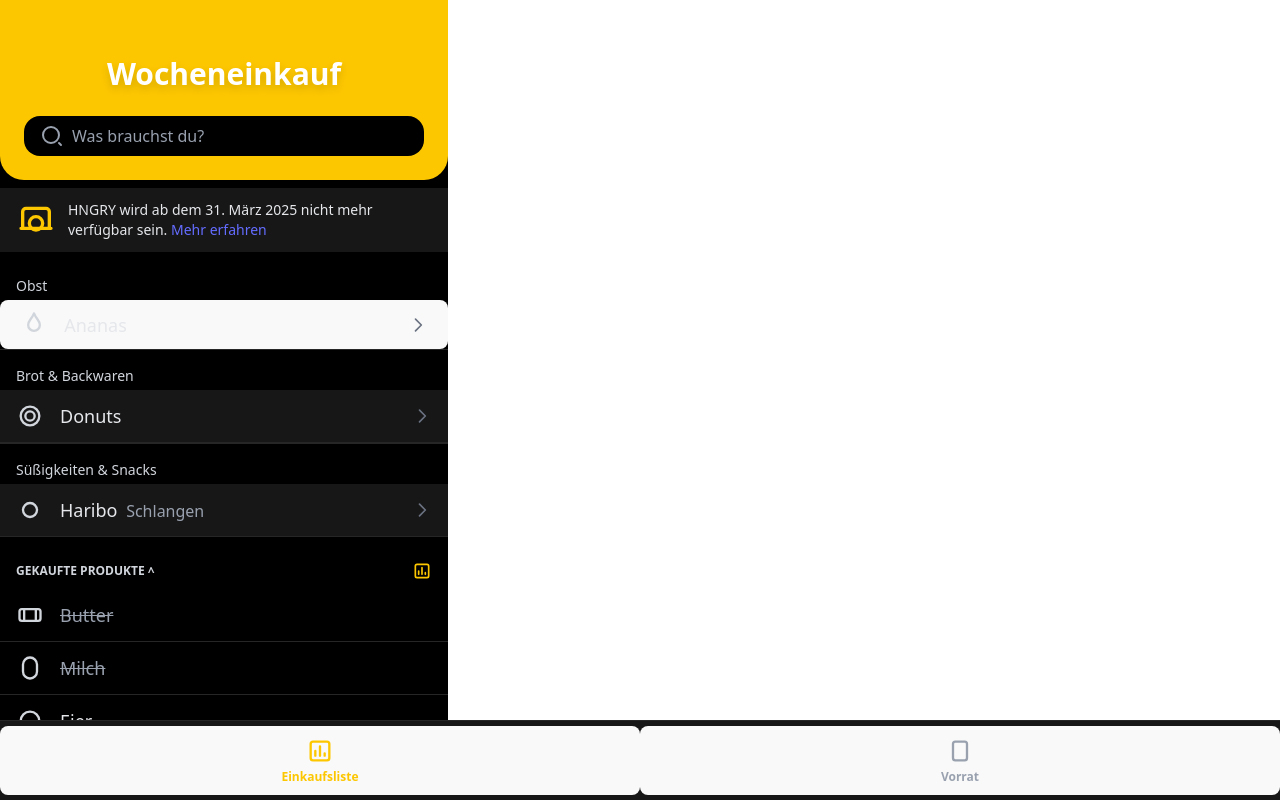
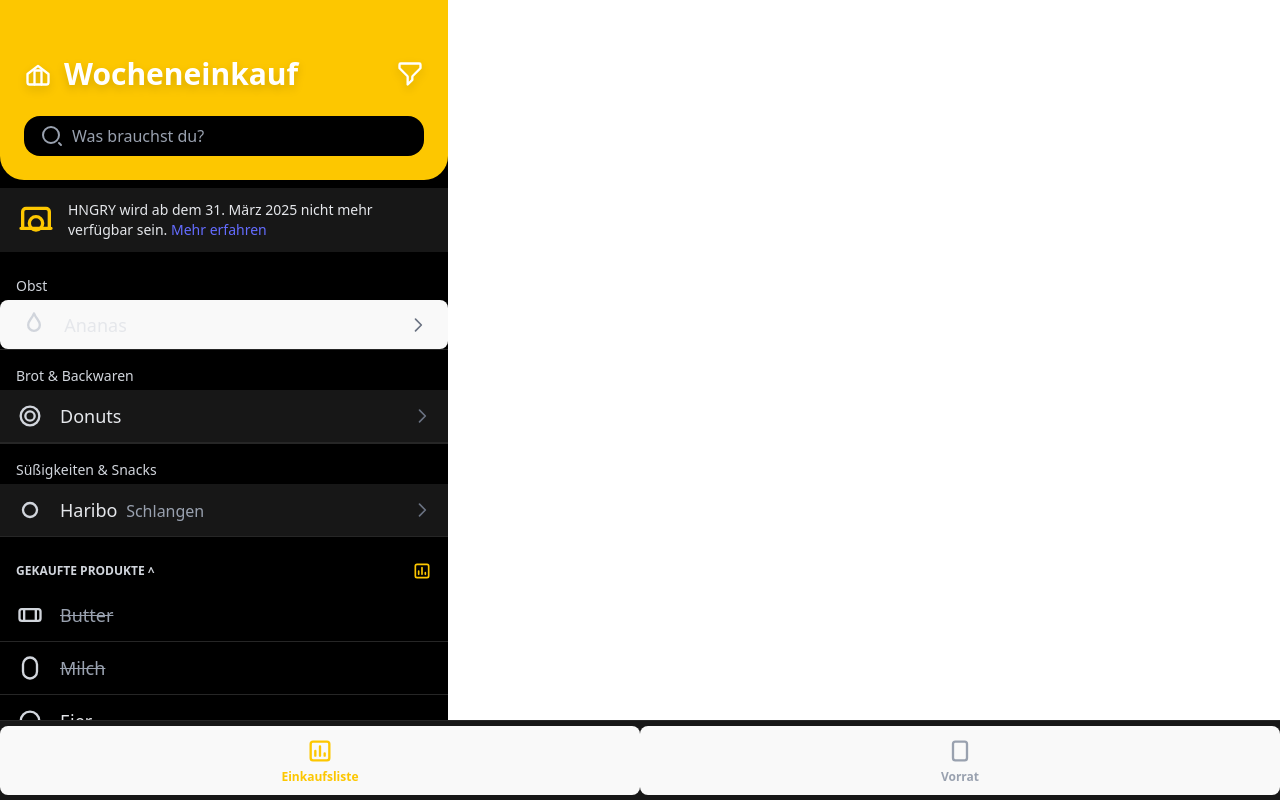
Before and after one commit to dandavkoh/zutato-grocery-app, a React (Vite) app: page /shopping-list in a window 1280 px wide. Shown: the top 800 px of the page. Built offline with nearby package versions, Linux system fonts and the light colour scheme.

Commit message:
[chore] Added open filter handle

```diff
--- a/src/ShoppingListPage.tsx
+++ b/src/ShoppingListPage.tsx
@@ -32,6 +32,7 @@ const ShoppingListPage: React.FC = () => {
       showBack: false,
       background: 'bg-yellow-400',
       showSearchBar: true, // NEU: Suchleiste im Header anzeigen
+      onFilterClick: () => setSortSheetOpen(true), // NEU: Filter icon click handler
     }));
     return () => { dispatch(resetHeader()); };
   }, [dispatch]);
--- a/src/components/Header.tsx
+++ b/src/components/Header.tsx
@@ -21,6 +21,7 @@ const Header: React.FC = () => {
   const showSearchBar = header.showSearchBar ?? false;
   const isSearchPage = title === '';
   const searchPlaceholder = isSearchPage ? 'z.B. 100 g dunkle Schokolade' : 'Was brauchst du?';
+  const onFilterClick = header.onFilterClick;
 
   return (
     <div className={`relative ${background} rounded-b-3xl px-6 pt-8 pb-6 flex flex-col items-center ${className}`}>
@@ -29,7 +30,35 @@ const Header: React.FC = () => {
           <svg className="w-7 h-7 text-white" fill="none" stroke="currentColor" strokeWidth="2" viewBox="0 0 24 24"><path strokeLinecap="round" strokeLinejoin="round" d="M15 19l-7-7 7-7" /></svg>
         </button>
       )}
-      <div className="text-3xl font-cursive text-white font-bold mt-6 mb-2 drop-shadow-lg">{title}</div>
+      {/* Title Row: Home icon + Title + Filter icon, left-aligned title, right-aligned filter */}
+      <div className="w-full flex items-center justify-between mt-6 mb-2 drop-shadow-lg">
+        <div className="flex items-center">
+          {/* Show Home icon only on ShoppingListPage (title === 'Wocheneinkauf' and !showBack) */}
+          {title === 'Wocheneinkauf' && !showBack && (
+            <div
+              className="mr-3 cursor-pointer"
+              onClick={() => navigate('/households')}
+            >
+              <svg className="w-7 h-7 text-white" fill="none" stroke="currentColor" strokeWidth="2" viewBox="0 0 24 24">
+                <path strokeLinecap="round" strokeLinejoin="round" d="M3 12l9-7 9 7v7a2 2 0 01-2 2H5a2 2 0 01-2-2z" />
+                <path strokeLinecap="round" strokeLinejoin="round" d="M9 21V9h6v12" />
+              </svg>
+            </div>
+          )}
+          <div className={`text-3xl font-cursive text-white font-bold ${title === 'Wocheneinkauf' && !showBack ? 'text-left' : 'text-center'}`}>{title}</div>
+        </div>
+        {/* Show Filter icon only on ShoppingListPage (title === 'Wocheneinkauf' and !showBack) */}
+        {title === 'Wocheneinkauf' && !showBack && onFilterClick && (
+          <div
+            className="cursor-pointer"
+            onClick={onFilterClick}
+          >
+            <svg className="w-7 h-7 text-white" fill="none" stroke="currentColor" strokeWidth="2" viewBox="0 0 24 24">
+              <path strokeLinecap="round" strokeLinejoin="round" d="M3 4a1 1 0 011-1h16a1 1 0 011 1v2.586a1 1 0 01-.293.707l-6.414 6.414a1 1 0 00-.293.707V17l-4 4v-6.586a1 1 0 00-.293-.707L3.293 7.293A1 1 0 013 6.586V4z" />
+            </svg>
+          </div>
+        )}
+      </div>
       {subtitle && <div className="text-lg text-white mb-2">{subtitle}</div>}
       {rightButton && (
         <div className="absolute right-6 top-14">{rightButton}</div>
--- a/src/store.ts
+++ b/src/store.ts
@@ -25,6 +25,7 @@ export interface HeaderState {
   background?: string;
   className?: string;
   showSearchBar?: boolean; // NEU
+  onFilterClick?: (() => void) | null; // NEU: Filter click handler
 }
 const initialHeaderState: HeaderState = {
   title: '',
@@ -35,6 +36,7 @@ const initialHeaderState: HeaderState = {
   background: 'bg-yellow-400',
   className: '',
   showSearchBar: false, // NEU
+  onFilterClick: null, // NEU
 };
 const headerSlice = createSlice({
   name: 'header',
```
